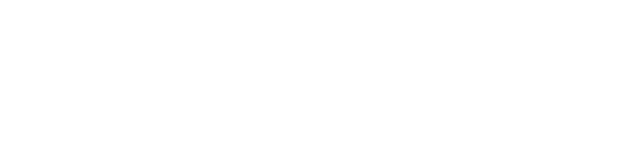
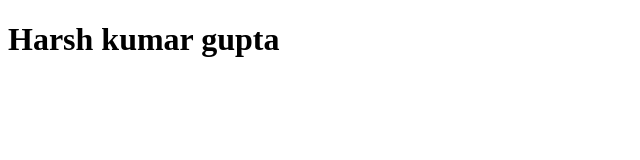
Before and after one commit to harsh-gpt-02/Demo, a plain HTML site: page index.html in a window 1280 px wide. Shown: the whole page, without its empty margins (0-640 px from the left). Drawn offline with Linux system fonts and the light colour scheme.

Commit message:
add new file

```diff
--- a/index.html
+++ b/index.html
@@ -6,6 +6,6 @@
     <title>Demo</title>
 </head>
 <body>
-
+    <h1>Harsh kumar gupta</h1>
 </body>
 </html>
```
